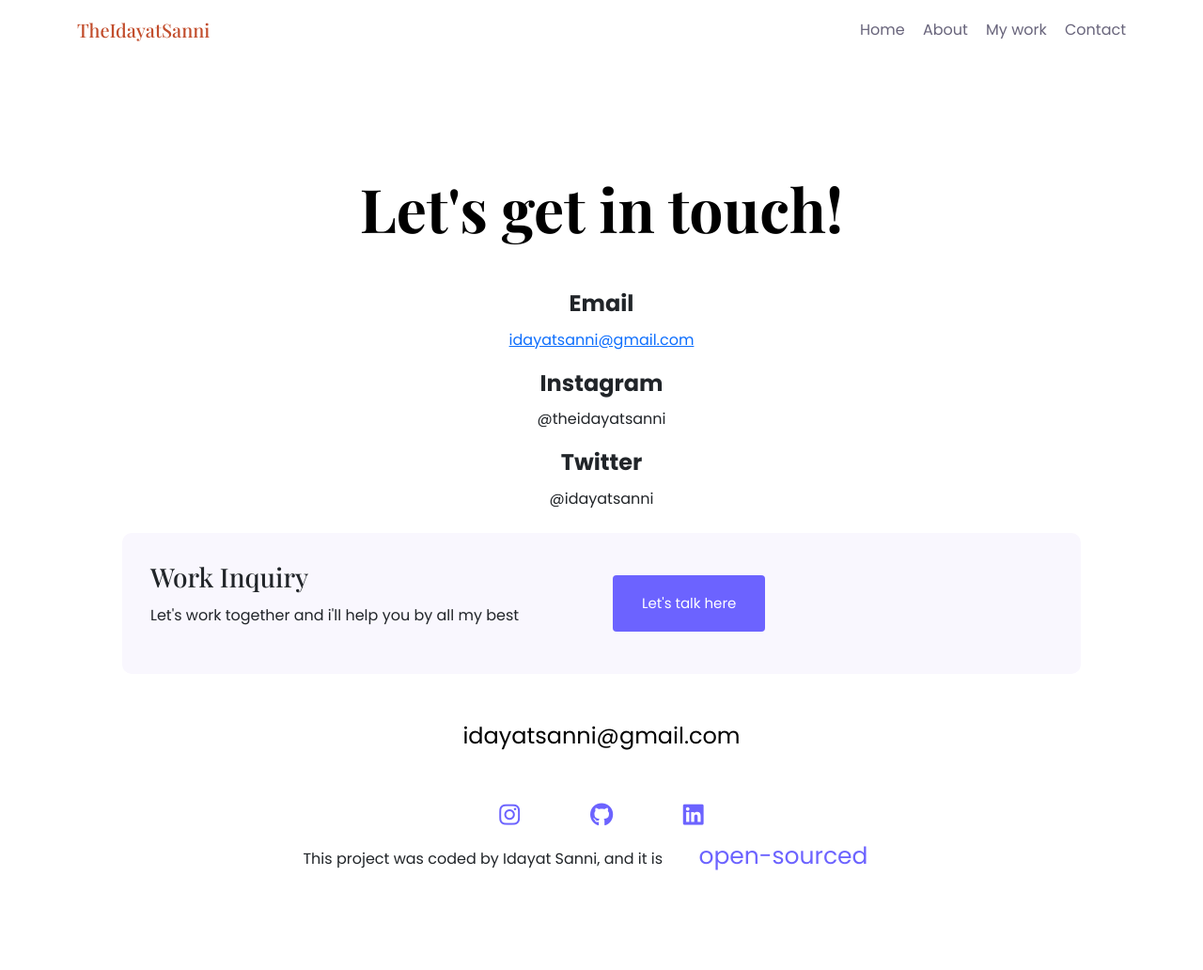
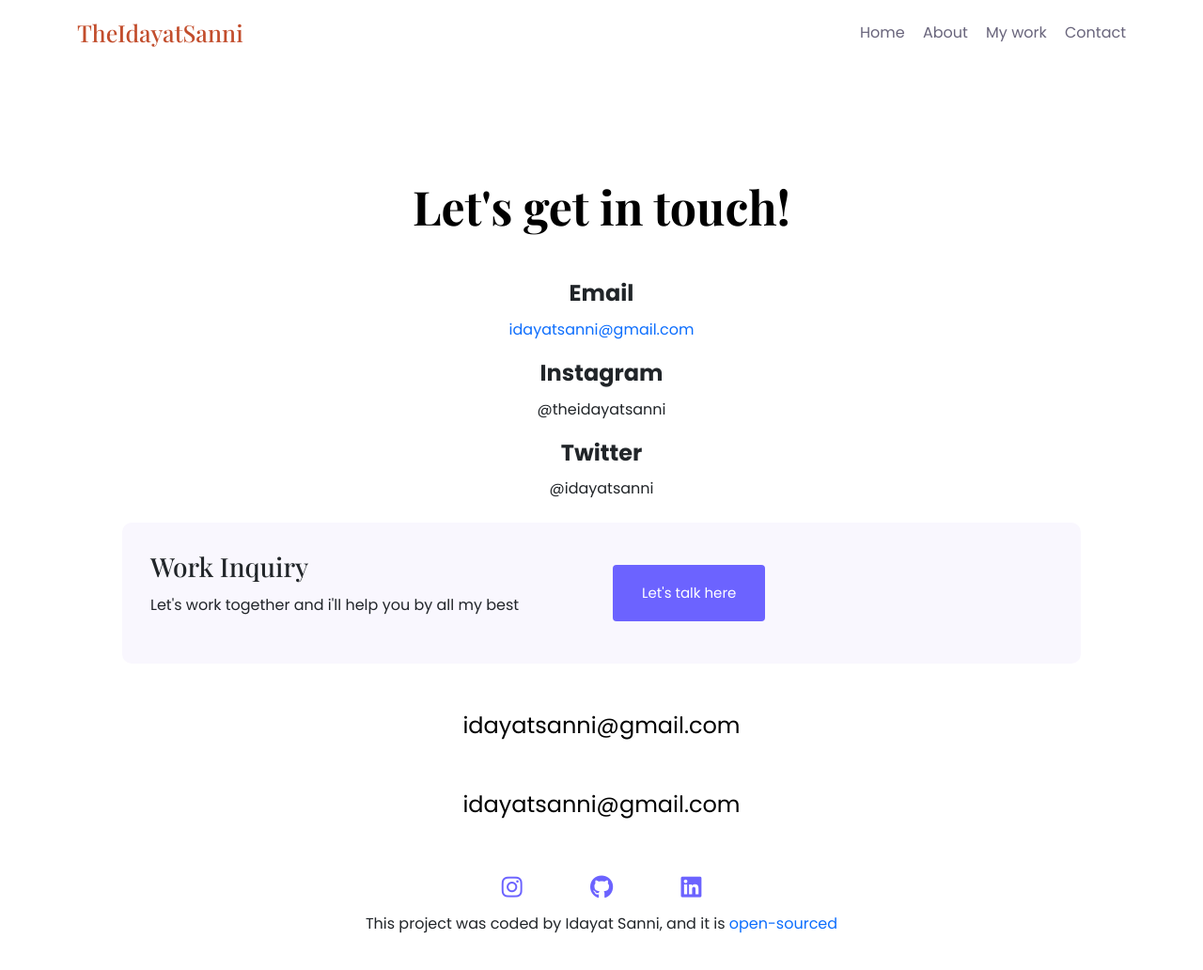
Before and after one commit to IdayatSanni/portfolio-project, a plain HTML site: page contact.html in a window 1280 px wide. Shown: the whole page at 94% size. Drawn offline with nearby package versions, Linux system fonts and the light colour scheme; a web font is replaced by a local one.

Commit message:
Update footer links

```diff
--- a/contact.html
+++ b/contact.html
@@ -32,7 +32,7 @@
     <nav>
       <div class="container nav-bar">
         <div class="nav-mobile-section">
-         <div class="logo-img">
+          <div class="logo-img">
             <h2 class="logo-name">TheIdayatSanni</h2>
           </div>
           <div class="toggle-button">
@@ -80,20 +80,43 @@
             >idayatsanni@gmail.com</a
           >
         </div>
-        <div class="social-links text-center mb-5">
-          <a href="https://www.instagram.com/idayat_codes/" target="_blank" title="Instagram">
-            <i class="fa-brands fa-instagram"></i>
+        <div class="text-center mb-5">
+          <a href="mailto:idayatsanni@gmail.com" class="email-link"
+            >idayatsanni@gmail.com</a
+          >
+        </div>
+        <div class="text-center mb-5">
+          <a
+            href="https://www.instagram.com/idayat_codes/"
+            target="_blank"
+            title="Instagram"
+          >
+            <i class="fa-brands fa-instagram social-links"></i>
           </a>
-          <a href="https://github.com/IdayatSanni" target="_blank" title="Github">
-            <i class="fa-brands fa-github"></i>
+          <a
+            href="https://github.com/IdayatSanni"
+            target="_blank"
+            title="Github"
+          >
+            <i class="fa-brands fa-github social-links"></i>
           </a>
-          <a href="https://www.linkedin.com/in/idayat-sanni-a46b16102/" target="_blank" title="linkedin">
-            <i class="fa-brands fa-linkedin"></i>
+          <a
+            href="https://www.linkedin.com/in/idayat-sanni-a46b16102/"
+            target="_blank"
+            title="linkedin"
+          >
+            <i class="fa-brands fa-linkedin social-links"></i>
           </a>
-        <p class="text-center">
-          This project was coded by Idayat Sanni, and it is
-          <a href="">open-sourced</a>
-        </p>
+          <p class="text-center">
+            This project was coded by Idayat Sanni, and it is
+            <a
+              href="https://github.com/IdayatSanni/portfolio-project"
+              target="_blank"
+              title="opensource"
+              >open-sourced</a
+            >
+          </p>
+        </div>
       </footer>
     </div>
     <script src="/interact.js"></script>
--- a/styles.css
+++ b/styles.css
@@ -24,7 +24,7 @@ h1 {
 
 .content-container h1 {
   font-family: var(--heading-font-family);
-  font-size: 64px;
+  font-size: 50px;
 }
 
 h2 {
@@ -50,8 +50,12 @@ p {
   line-height: 2;
 }
 
+a {
+  text-decoration: none;
+}
+
 .logo-name {
-  font-size: 20px;
+  font-size: 25px;
   margin: 0;
   color: #c24d2c;
 }
@@ -183,7 +187,7 @@ footer .email-link:hover {
   color: var(--branding-color);
 }
 
-footer .social-links a {
+.social-links {
   font-size: 25px;
   margin: 0 20px;
   padding: 10px 14px;
@@ -192,7 +196,7 @@ footer .social-links a {
   border-radius: 50%;
 }
 
-footer .social-links a:hover {
+.social-links:hover {
   transition: all 100ms ease-in-outs;
   color: white;
   background-color: var(--branding-color);
@@ -274,9 +278,4 @@ footer .social-links a:hover {
     margin-left: 0;
     padding: 5px 0;
   }
-
-  .logo-name {
-    font-size: 15px;
-    margin: 0;
-  }
 }
```
Also changed, not shown: index.html (+6 -13 lines), work.html (+29 -11 lines).
